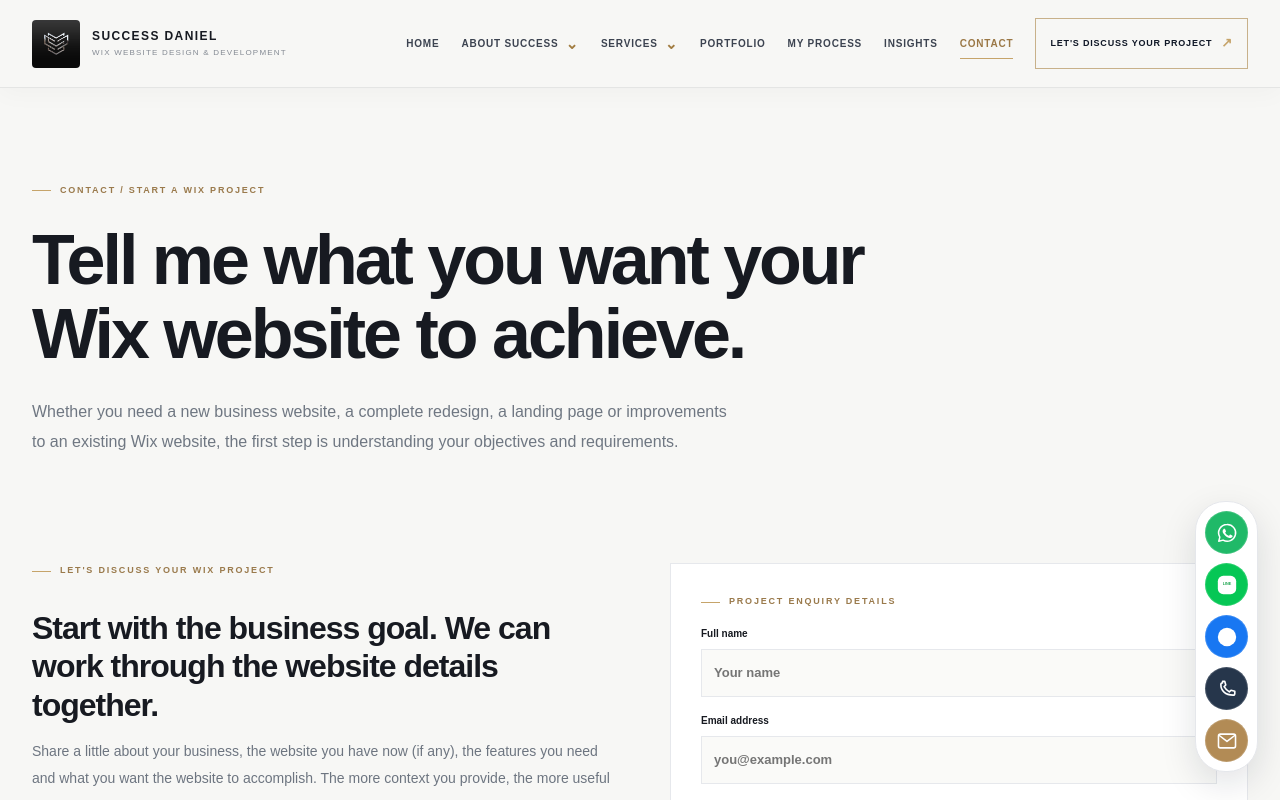
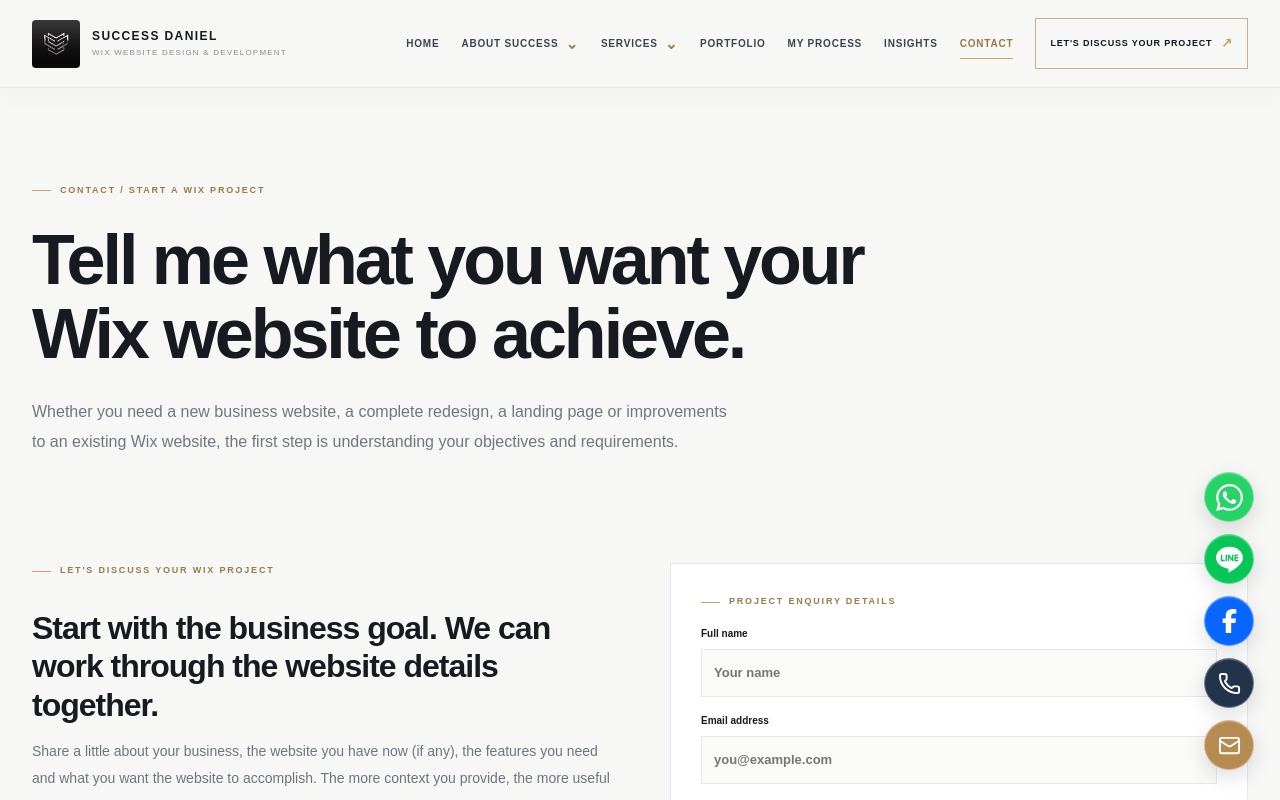
Before and after one commit to Success04212007/Success-portfolio, a Next.js app: page /contact in a window 1280 px wide. Shown: the top 800 px of the page. Built offline with nearby package versions, Linux system fonts and the light colour scheme.

Commit message:
Polish contact dock with authentic brand icons

```diff
--- a/app/globals.css
+++ b/app/globals.css
@@ -354,3 +354,113 @@
   .contact-dock{gap:5px}
   .contact-dock-link{width:37px;height:37px}
 }
+
+
+/* Refined floating contact dock with recognizable brand marks */
+.contact-dock{
+  position:fixed;
+  right:26px;
+  bottom:30px;
+  z-index:85;
+  display:flex;
+  flex-direction:column;
+  align-items:center;
+  gap:12px;
+  padding:0;
+  background:transparent;
+  border:0;
+  box-shadow:none;
+  border-radius:0;
+}
+.contact-dock-link{
+  position:relative;
+  width:50px;
+  height:50px;
+  display:grid;
+  place-items:center;
+  border-radius:50%;
+  color:#fff;
+  border:1px solid #ffffff55;
+  box-shadow:0 7px 20px #10182725, inset 0 1px 0 #ffffff30;
+  transition:transform .2s ease, box-shadow .2s ease, filter .2s ease;
+}
+.contact-dock-whatsapp{background:#25D366}
+.contact-dock-line{background:#06C755}
+.contact-dock-facebook{background:#0866FF}
+.contact-dock-phone{background:#22334A}
+.contact-dock-email{background:#B68B52}
+.contact-dock-link svg{width:25px;height:25px;display:block;overflow:visible}
+.contact-dock-whatsapp svg{width:27px;height:27px}
+.contact-dock-line svg{width:27px;height:27px}
+.contact-dock-facebook svg{width:15px;height:24px}
+.contact-dock-phone svg{width:23px;height:23px}
+.contact-dock-email svg{width:23px;height:23px}
+.contact-dock-link:hover{
+  transform:translateX(-4px) scale(1.045);
+  box-shadow:0 10px 24px #10182730, inset 0 1px 0 #ffffff40;
+  filter:saturate(1.08);
+}
+.contact-dock-link:focus-visible{
+  outline:3px solid #C6A46A;
+  outline-offset:4px;
+}
+.contact-dock-link::after{
+  content:attr(data-tooltip);
+  position:absolute;
+  right:calc(100% + 13px);
+  top:50%;
+  transform:translate(5px,-50%);
+  padding:7px 10px;
+  border-radius:7px;
+  background:#111b2a;
+  color:#fff;
+  font-size:10px;
+  font-weight:700;
+  letter-spacing:.2px;
+  line-height:1.2;
+  white-space:nowrap;
+  box-shadow:0 5px 16px #10182724;
+  opacity:0;
+  visibility:hidden;
+  pointer-events:none;
+  transition:opacity .18s ease, transform .18s ease, visibility .18s ease;
+}
+.contact-dock-link:hover::after,.contact-dock-link:focus-visible::after{
+  opacity:1;
+  visibility:visible;
+  transform:translate(0,-50%);
+}
+/* Brand glyph proportions in the larger contact cards */
+.contact-option-whatsapp .contact-option-icon svg{width:23px;height:23px}
+.contact-option-line .contact-option-icon svg{width:23px;height:23px}
+.contact-option-facebook .contact-option-icon svg{width:12px;height:19px}
+.contact-option-phone .contact-option-icon svg{width:21px;height:21px}
+.contact-option-email .contact-option-icon svg{width:21px;height:21px}
+@media(max-width:800px){
+  .contact-dock{
+    left:50%;
+    right:auto;
+    bottom:12px;
+    transform:translateX(-50%);
+    flex-direction:row;
+    gap:10px;
+    padding:8px 10px;
+    border:1px solid #e6e8ec;
+    border-radius:999px;
+    background:#ffffffed;
+    box-shadow:0 8px 28px #10182720;
+    max-width:calc(100vw - 20px);
+  }
+  .contact-dock-link{width:44px;height:44px}
+  .contact-dock-link::after{display:none}
+  .contact-dock-link:hover{transform:translateY(-3px) scale(1.035)}
+}
+@media(max-width:480px){
+  .contact-dock{gap:8px;padding:7px 9px}
+  .contact-dock-link{width:41px;height:41px}
+  .contact-dock-whatsapp svg,.contact-dock-line svg{width:23px;height:23px}
+  .contact-dock-facebook svg{height:21px}
+}
+@media(prefers-reduced-motion:reduce){
+  .contact-dock-link,.contact-dock-link::after{transition:none}
+}
--- a/components/site-shell.tsx
+++ b/components/site-shell.tsx
@@ -73,39 +73,35 @@ function ContactGlyph({ channel }: { channel: ContactChannel["key"] }) {
   if (channel === "whatsapp") {
     return (
       <svg viewBox="0 0 24 24" aria-hidden="true">
-        <path d="M12 2.7a9.1 9.1 0 0 0-7.83 13.75L3 21l4.7-1.23A9.15 9.15 0 1 0 12 2.7Z" fill="none" stroke="currentColor" strokeWidth="1.65" strokeLinejoin="round" />
-        <path d="M9.1 8.1c-.25-.55-.53-.57-.78-.58l-.66-.01c-.23 0-.6.09-.91.43-.31.34-1.2 1.17-1.2 2.85s1.23 3.3 1.4 3.52c.17.23 2.37 3.8 5.86 5.17 2.9 1.15 3.49.92 4.12.86.63-.06 2.03-.83 2.32-1.63.29-.8.29-1.49.2-1.63-.09-.14-.32-.23-.67-.4-.34-.17-2.03-1-2.34-1.11-.32-.11-.55-.17-.78.17-.23.34-.89 1.11-1.09 1.34-.2.23-.4.26-.74.09-.34-.17-1.44-.53-2.74-1.69-1.01-.9-1.69-2.02-1.89-2.36-.2-.34-.02-.53.15-.7.15-.15.34-.4.51-.6.17-.2.23-.34.34-.57.11-.23.06-.43-.03-.6-.09-.17-.75-1.87-1.06-2.55Z" fill="currentColor" transform="translate(2.9 1.6) scale(.78)" />
+        <path fill="currentColor" d="M17.472 14.382c-.297-.149-1.758-.867-2.03-.967-.273-.099-.471-.148-.67.15-.197.297-.767.966-.94 1.164-.173.199-.347.223-.644.075-.297-.15-1.255-.463-2.39-1.475-.883-.788-1.48-1.761-1.653-2.059-.173-.297-.018-.458.13-.606.134-.133.298-.347.446-.52.149-.174.198-.298.298-.497.099-.198.05-.371-.025-.52-.075-.149-.669-1.612-.916-2.207-.242-.579-.487-.5-.669-.51-.173-.008-.371-.01-.57-.01-.198 0-.52.074-.792.372-.272.297-1.04 1.016-1.04 2.479 0 1.462 1.065 2.875 1.213 3.074.149.198 2.096 3.2 5.077 4.487.709.306 1.262.489 1.694.625.712.227 1.36.195 1.871.118.571-.085 1.758-.719 2.006-1.413.248-.694.248-1.289.173-1.413-.074-.124-.272-.198-.57-.347m-5.421 7.403h-.004a9.87 9.87 0 01-5.031-1.378l-.361-.214-3.741.982.998-3.648-.235-.374a9.86 9.86 0 01-1.51-5.26c.001-5.45 4.436-9.884 9.888-9.884 2.64 0 5.122 1.03 6.988 2.898a9.825 9.825 0 012.893 6.994c-.003 5.45-4.437 9.884-9.885 9.884m8.413-18.297A11.815 11.815 0 0012.05 0C5.495 0 .16 5.335.157 11.892c0 2.096.547 4.142 1.588 5.945L.057 24l6.305-1.654a11.882 11.882 0 005.683 1.448h.005c6.554 0 11.89-5.335 11.893-11.893a11.821 11.821 0 00-3.48-8.413Z" />
       </svg>
     );
   }
   if (channel === "line") {
     return (
       <svg viewBox="0 0 24 24" aria-hidden="true">
-        <rect x="2" y="2" width="20" height="20" rx="6" fill="currentColor" />
-        <path d="M5.3 10.7c0-2.85 2.98-5.17 6.67-5.17s6.68 2.32 6.68 5.17-2.99 5.17-6.68 5.17c-.43 0-.85-.03-1.25-.09l-2.62 1.44.48-2.28c-1.99-.91-3.28-2.47-3.28-4.24Z" fill="#fff" />
-        <text x="12" y="12.25" fontSize="4.15" fontWeight="800" fill="#16a34a" textAnchor="middle">LINE</text>
+        <path fill="currentColor" d="M19.365 9.863c.349 0 .63.285.63.631 0 .345-.281.63-.63.63H17.61v1.125h1.755c.349 0 .63.283.63.63 0 .344-.281.629-.63.629h-2.386c-.345 0-.627-.285-.627-.629V8.108c0-.345.282-.63.63-.63h2.386c.346 0 .627.285.627.63 0 .349-.281.63-.63.63H17.61v1.125h1.755zm-3.855 3.016c0 .27-.174.51-.432.596-.064.021-.133.031-.199.031-.211 0-.391-.09-.51-.25l-2.443-3.317v2.94c0 .344-.279.629-.631.629-.346 0-.626-.285-.626-.629V8.108c0-.27.173-.51.43-.595.06-.023.136-.033.194-.033.195 0 .375.104.495.254l2.462 3.33V8.108c0-.345.282-.63.63-.63.345 0 .63.285.63.63v4.771zm-5.741 0c0 .344-.282.629-.631.629-.345 0-.627-.285-.627-.629V8.108c0-.345.282-.63.63-.63.346 0 .628.285.628.63v4.771zm-2.466.629H4.917c-.345 0-.63-.285-.63-.629V8.108c0-.345.285-.63.63-.63.348 0 .63.285.63.63v4.141h1.756c.348 0 .629.283.629.63 0 .344-.282.629-.629.629M24 10.314C24 4.943 18.615.572 12 .572S0 4.943 0 10.314c0 4.811 4.27 8.842 10.035 9.608.391.082.923.258 1.058.59.12.301.079.766.038 1.08l-.164 1.02c-.045.301-.24 1.186 1.049.645 1.291-.539 6.916-4.078 9.436-6.975C23.176 14.393 24 12.458 24 10.314" />
       </svg>
     );
   }
   if (channel === "facebook") {
     return (
-      <svg viewBox="0 0 24 24" aria-hidden="true">
-        <circle cx="12" cy="12" r="10" fill="currentColor" />
-        <path d="M13.35 20v-7.3h2.45l.37-2.85h-2.82V8.03c0-.83.23-1.4 1.42-1.4h1.51V4.08c-.26-.03-1.15-.11-2.19-.11-2.17 0-3.65 1.32-3.65 3.74v2.09H8v2.85h2.44V20h2.91Z" fill="#fff" />
+      <svg viewBox="0 0 320 512" aria-hidden="true">
+        <path fill="currentColor" d="M80 299.3V512H196V299.3h86.5l18-97.8H196V166.9c0-51.7 20.3-71.5 72.7-71.5c16.3 0 29.4 .4 37 1.2V7.9C291.4 4 256.4 0 236.2 0C129.3 0 80 50.5 80 159.4v42.1H14v97.8H80z" />
       </svg>
     );
   }
   if (channel === "phone") {
     return (
       <svg viewBox="0 0 24 24" aria-hidden="true">
-        <path d="M7.2 3.5h2.3l1.15 4.15-1.8 1.8a15.5 15.5 0 0 0 5.7 5.7l1.8-1.8 4.15 1.15v2.3c0 1.05-.85 1.9-1.9 1.9C10.1 18.7 5.3 13.9 5.3 7.2c0-1.05.85-1.9 1.9-1.9Z" fill="none" stroke="currentColor" strokeWidth="1.8" strokeLinecap="round" strokeLinejoin="round" />
+        <path d="M13.832 16.568a1 1 0 0 0 1.213-.303l.355-.465A2 2 0 0 1 17 15h3a2 2 0 0 1 2 2v3a2 2 0 0 1-2 2A18 18 0 0 1 2 4a2 2 0 0 1 2-2h3a2 2 0 0 1 2 2v3a2 2 0 0 1-.8 1.6l-.468.351a1 1 0 0 0-.292 1.233 14 14 0 0 0 6.392 6.384" fill="none" stroke="currentColor" strokeWidth="2" strokeLinecap="round" strokeLinejoin="round" />
       </svg>
     );
   }
   return (
     <svg viewBox="0 0 24 24" aria-hidden="true">
-      <rect x="2.7" y="4.5" width="18.6" height="15" rx="2" fill="none" stroke="currentColor" strokeWidth="1.7" />
-      <path d="m3.6 6 8.4 6.5L20.4 6" fill="none" stroke="currentColor" strokeWidth="1.7" strokeLinecap="round" strokeLinejoin="round" />
+      <path d="m22 7-8.991 5.727a2 2 0 0 1-2.009 0L2 7" fill="none" stroke="currentColor" strokeWidth="2" strokeLinecap="round" strokeLinejoin="round" />
+      <rect x="2" y="4" width="20" height="16" rx="2" fill="none" stroke="currentColor" strokeWidth="2" />
     </svg>
   );
 }
@@ -143,6 +139,7 @@ function FloatingContactDock() {
           rel={channel.external ? "noopener noreferrer" : undefined}
           aria-label={channel.label + ": " + channel.note}
           title={channel.label}
+          data-tooltip={channel.label}
         >
           <ContactGlyph channel={channel.key} />
         </a>
```
